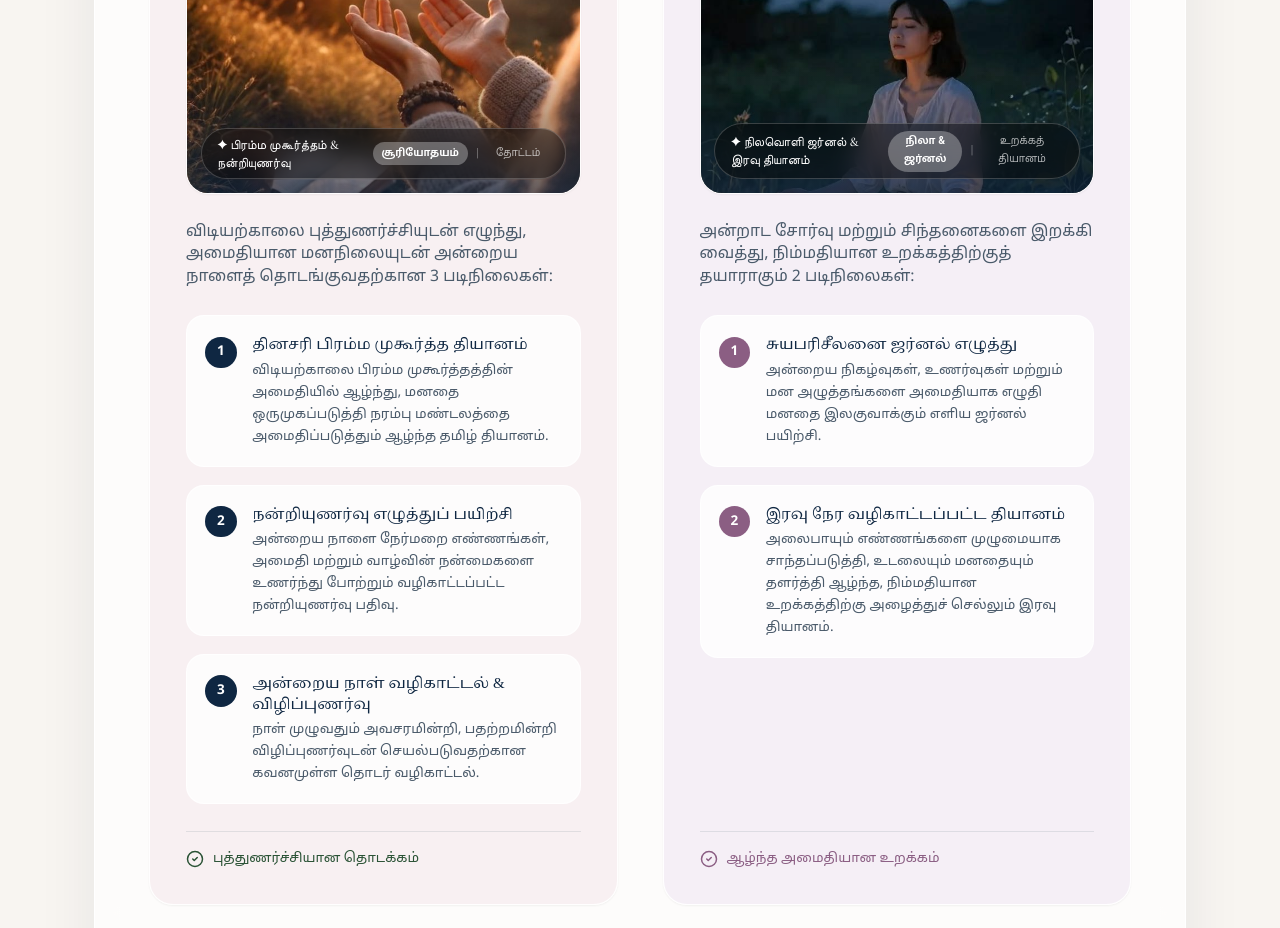
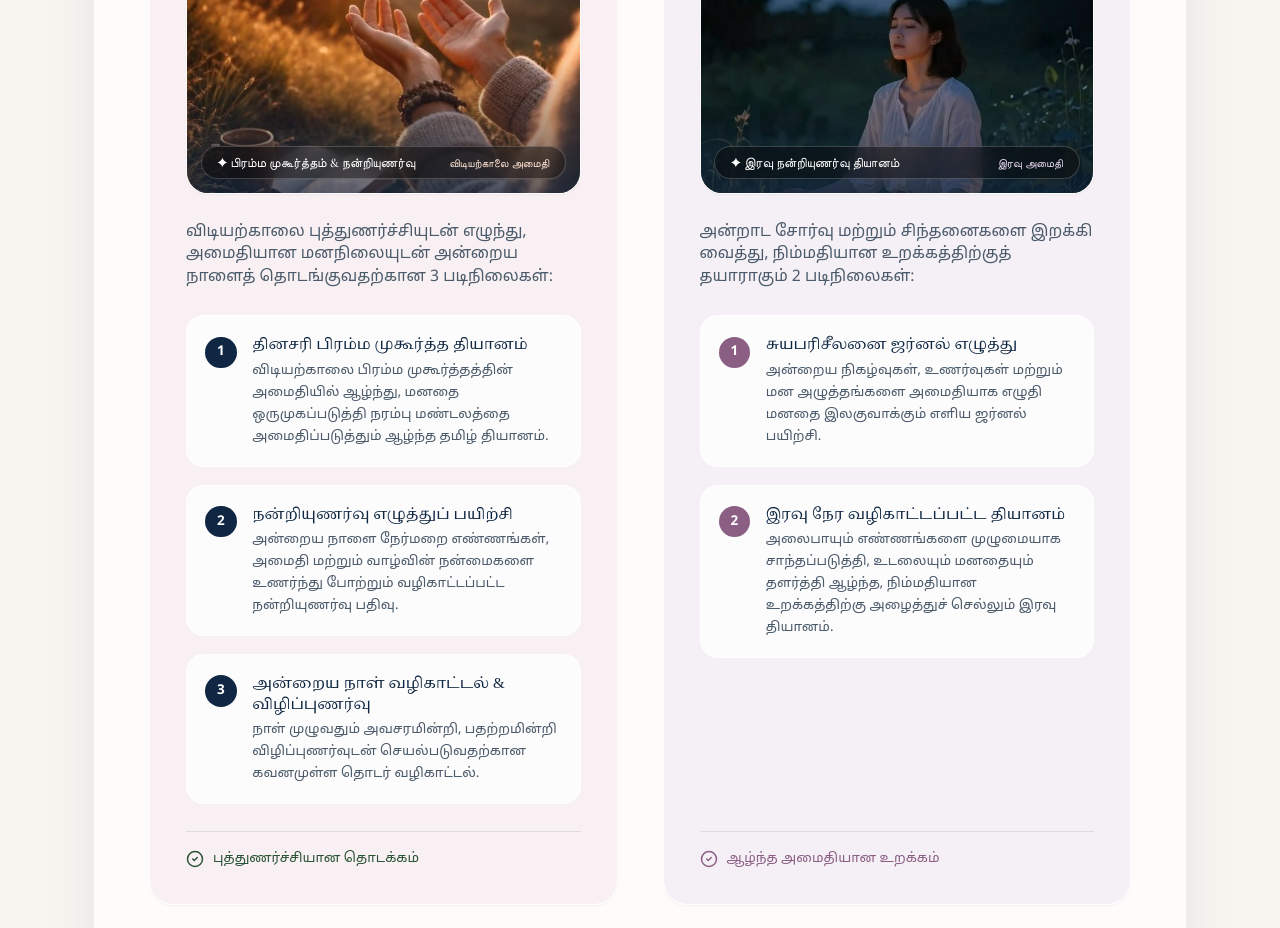
Before and after one commit to sridharis16042007-collab/peacebuddy-tamil, a Next.js app: page /programs in a window 1280 px wide. Shown: the part 1100-2028 px from the top of the page. Built offline with nearby package versions, Linux system fonts and the light colour scheme.

Commit message:
Update evening session badge to Night Gratitude Meditation and remove moonlight switcher

```diff
--- a/app/programs/page.tsx
+++ b/app/programs/page.tsx
@@ -17,8 +17,6 @@ import {
 
 export default function ProgramsPage() {
   const { lang, t } = useLanguage();
-  const [morningImage, setMorningImage] = useState<'sunrise' | 'garden'>('sunrise');
-  const [eveningImage, setEveningImage] = useState<'moonlight' | 'bedtime'>('moonlight');
 
   return (
     <div className="pt-28 sm:pt-36 pb-24 bg-[#F8F5F1] min-h-screen relative overflow-hidden">
@@ -127,7 +125,7 @@ export default function ProgramsPage() {
                 {/* Morning Session Visual Hero Image (Sunrise Gratitude & Meditation) */}
                 <div className="relative w-full h-52 sm:h-60 rounded-[22px] overflow-hidden mb-6 shadow-sm border border-white/85 group">
                   <Image
-                    src={morningImage === 'sunrise' ? '/assets/morning-gratitude-sunrise.jpg' : '/assets/morning-garden-meditation.jpg'}
+                    src="/assets/morning-gratitude-sunrise.jpg"
                     alt="Brahma Muhurtham Morning Meditation and Gratitude Writing"
                     fill
                     sizes="(max-width: 768px) 100vw, 550px"
@@ -136,36 +134,14 @@ export default function ProgramsPage() {
                   />
                   <div className="absolute inset-0 bg-gradient-to-t from-[#0F2742]/65 via-transparent to-transparent pointer-events-none" />
 
-                  {/* Photo Title & Interactive Switcher */}
+                  {/* Photo Title */}
                   <div className="absolute bottom-3 left-3 right-3 flex items-center justify-between text-white text-xs px-3.5 py-1.5 rounded-full bg-black/40 backdrop-blur-md border border-white/20">
                     <span className="font-serif font-medium text-[13px]">
                       ✦ {lang === 'ta' ? 'பிரம்ம முகூர்த்தம் & நன்றியுணர்வு' : 'Brahma Muhurtham & Gratitude'}
                     </span>
-                    <div className="flex items-center gap-1.5 text-[10px]">
-                      <button
-                        type="button"
-                        onClick={() => setMorningImage('sunrise')}
-                        className={`px-2 py-0.5 rounded-full transition-colors ${morningImage === 'sunrise'
-                            ? 'bg-white/30 text-white font-bold'
-                            : 'text-white/70 hover:text-white'
-                          }`}
-                        title="Sunrise Gratitude View"
-                      >
-                        {lang === 'ta' ? 'சூரியோதயம்' : 'Sunrise'}
-                      </button>
-                      <span className="opacity-40">|</span>
-                      <button
-                        type="button"
-                        onClick={() => setMorningImage('garden')}
-                        className={`px-2 py-0.5 rounded-full transition-colors ${morningImage === 'garden'
-                            ? 'bg-white/30 text-white font-bold'
-                            : 'text-white/70 hover:text-white'
-                          }`}
-                        title="Garden Meditation View"
-                      >
-                        {lang === 'ta' ? 'தோட்டம்' : 'Garden'}
-                      </button>
-                    </div>
+                    <span className="text-[11px] text-[#FDE2D2] font-sans">
+                      {lang === 'ta' ? 'விடியற்காலை அமைதி' : 'Golden Sunrise'}
+                    </span>
                   </div>
                 </div>
 
@@ -260,11 +236,11 @@ export default function ProgramsPage() {
                   </div>
                 </div>
 
-                {/* Evening Session Visual Hero Image (Moonlight Journaling & Night Meditation) */}
+                {/* Evening Session Visual Hero Image (Night Gratitude Meditation) */}
                 <div className="relative w-full h-52 sm:h-60 rounded-[22px] overflow-hidden mb-6 shadow-sm border border-white/85 group">
                   <Image
-                    src={eveningImage === 'moonlight' ? '/assets/evening-moonlight-journal.jpg' : '/assets/evening-bedtime-meditation.jpg'}
-                    alt="Moonlight Journal Writing and Night Guided Sleep Meditation"
+                    src="/assets/evening-moonlight-journal.jpg"
+                    alt="Night Gratitude Meditation and Reflection"
                     fill
                     sizes="(max-width: 768px) 100vw, 550px"
                     className="object-cover group-hover:scale-105 transition-transform duration-700"
@@ -272,36 +248,14 @@ export default function ProgramsPage() {
                   />
                   <div className="absolute inset-0 bg-gradient-to-t from-[#0F2742]/70 via-transparent to-transparent pointer-events-none" />
 
-                  {/* Photo Title & Interactive Switcher */}
+                  {/* Photo Title */}
                   <div className="absolute bottom-3 left-3 right-3 flex items-center justify-between text-white text-xs px-3.5 py-1.5 rounded-full bg-black/40 backdrop-blur-md border border-white/20">
                     <span className="font-serif font-medium text-[13px]">
-                      ✦ {lang === 'ta' ? 'நிலவொளி ஜர்னல் & இரவு தியானம்' : 'Moonlight Journal & Sleep Meditation'}
+                      ✦ {lang === 'ta' ? 'இரவு நன்றியுணர்வு தியானம்' : 'Night Gratitude Meditation'}
                     </span>
-                    <div className="flex items-center gap-1.5 text-[10px]">
-                      <button
-                        type="button"
-                        onClick={() => setEveningImage('moonlight')}
-                        className={`px-2 py-0.5 rounded-full transition-colors ${eveningImage === 'moonlight'
-                            ? 'bg-white/30 text-white font-bold'
-                            : 'text-white/70 hover:text-white'
-                          }`}
-                        title="Moonlight Journaling View"
-                      >
-                        {lang === 'ta' ? 'நிலா & ஜர்னல்' : 'Moonlight'}
-                      </button>
-                      <span className="opacity-40">|</span>
-                      <button
-                        type="button"
-                        onClick={() => setEveningImage('bedtime')}
-                        className={`px-2 py-0.5 rounded-full transition-colors ${eveningImage === 'bedtime'
-                            ? 'bg-white/30 text-white font-bold'
-                            : 'text-white/70 hover:text-white'
-                          }`}
-                        title="Bedtime Meditation View"
-                      >
-                        {lang === 'ta' ? 'உறக்கத் தியானம்' : 'Bedtime'}
-                      </button>
-                    </div>
+                    <span className="text-[11px] text-[#E8D7F1] font-sans">
+                      {lang === 'ta' ? 'இரவு அமைதி' : 'Night Sanctuary'}
+                    </span>
                   </div>
                 </div>
 
```
